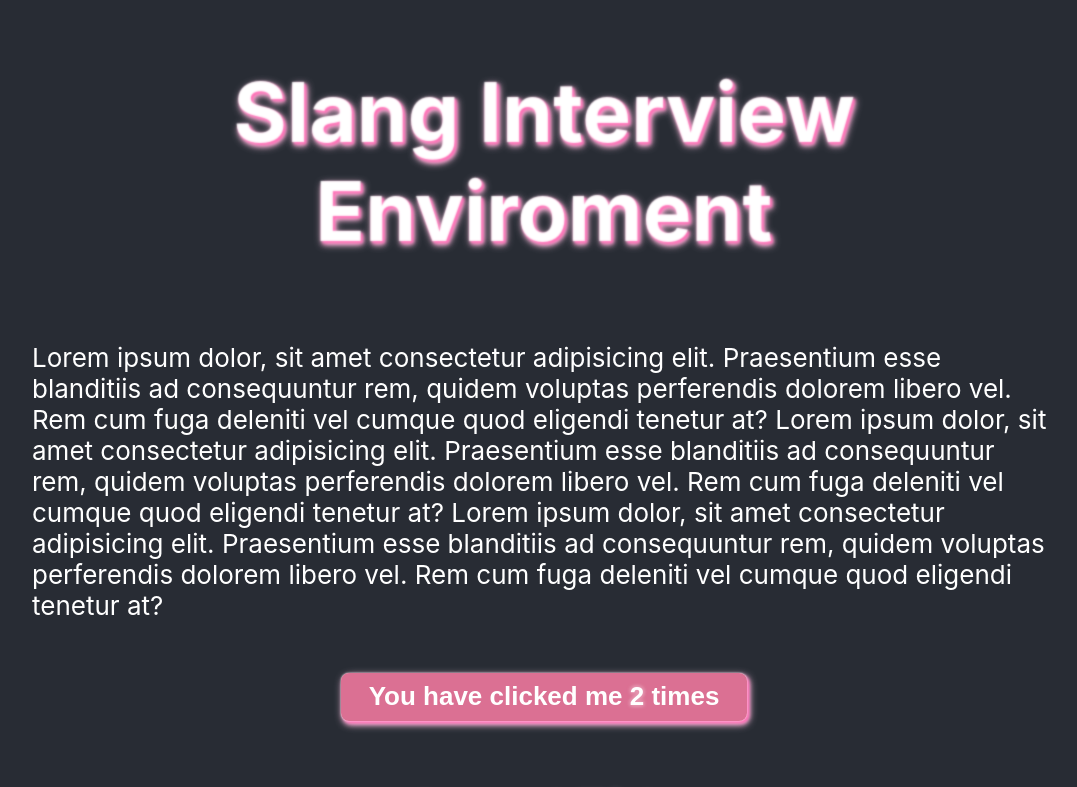
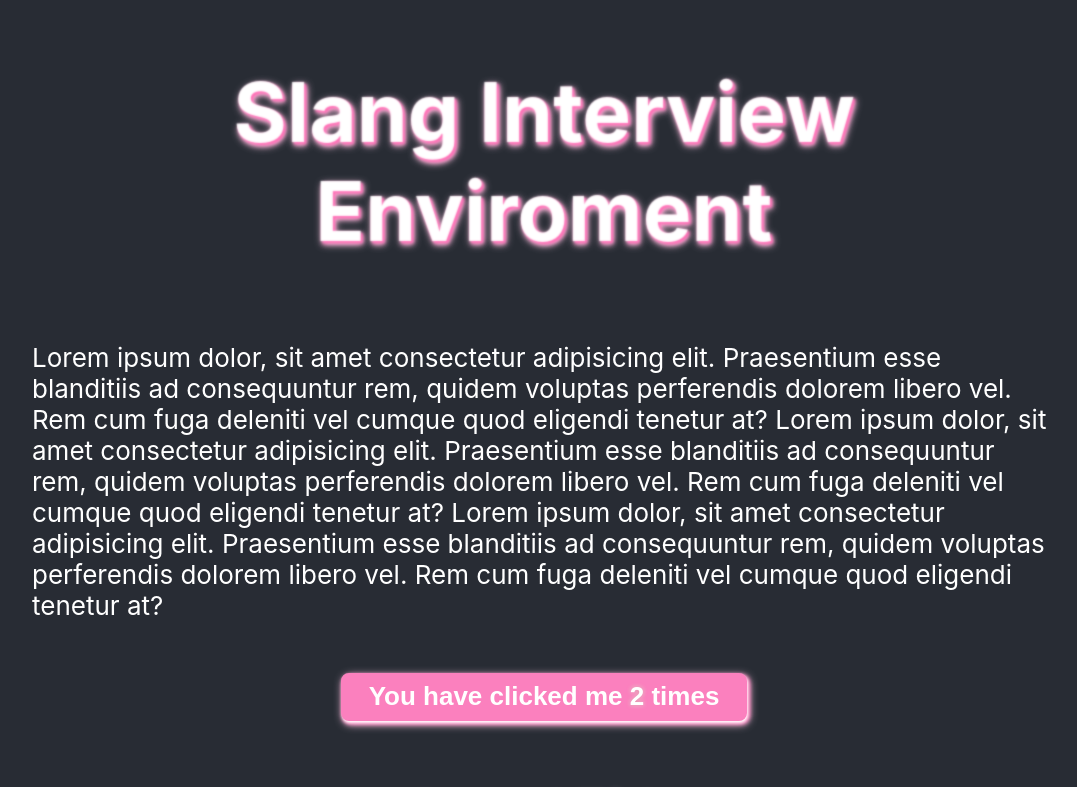
Before and after one commit to Peipol/interview_slang, a React (Vite) app: page / in a window 1280 px wide. Shown: the top 787 px of the page, without its empty margins (96-1173 px from the left). Built offline with nearby package versions, Linux system fonts and the light colour scheme.

Commit message:
Buttom Color correction

```diff
--- a/src/components/1-Atoms/Button.tsx
+++ b/src/components/1-Atoms/Button.tsx
@@ -8,25 +8,28 @@ interface ButtonProps {
 
 const hoverBlur : number = 10;
 const activeBlur : number = 20;
-
+const pink = "#fb80be";
 const StyledButton = styled.button<ButtonProps>`
-  background-color: palevioletred;
+  background-color: ${pink};
   color: white;
   font-weight: bold;
   font-size: 1em;
   margin: 1em;
   padding: 0.25em 1em;
-  border: 2px solid palevioletred;
+  border: 2px solid ${pink};
   border-radius: 8px;
-  box-shadow: 0px 0px 1.8px #fff, 2px 2px 3px #ff6bb4, 2px 3px 5px #ff9ecf,
-    2px 3px 8px #ffd1e8;
+  box-shadow:
+  1px 2px 3px #fff,
+  2px 2px 4px #ff6bb4,
+  2px 3px 5px #ff9ecf,
+  2px 3px 10px #ffd1e8;
 
   &:hover {
     background-color: #ebadc2;
     border-color: #ebadc2;
     color: #282c34;
     box-shadow:
-    0px 0px ${1.8 + hoverBlur}px #fff,
+    0px 0px ${3 + hoverBlur}px #fff,
     2px 2px ${3   + hoverBlur}px #ff6bb4,
     2px 3px ${5   + hoverBlur}px #ff9ecf,
     2px 3px ${8   + hoverBlur}px #ffd1e8;
@@ -35,7 +38,7 @@ const StyledButton = styled.button<ButtonProps>`
     color: rgba(40, 44, 52, 0.50);
     background-color: #efbece;
     box-shadow:
-    0px 0px ${1.8 + activeBlur}px #fff,
+    0px 0px ${3 + activeBlur}px #fff,
     2px 2px ${3   + activeBlur}px #ff6bb4,
     2px 3px ${5   + activeBlur}px #ff9ecf,
     2px 3px ${8   + activeBlur}px #ffd1e8;
```
